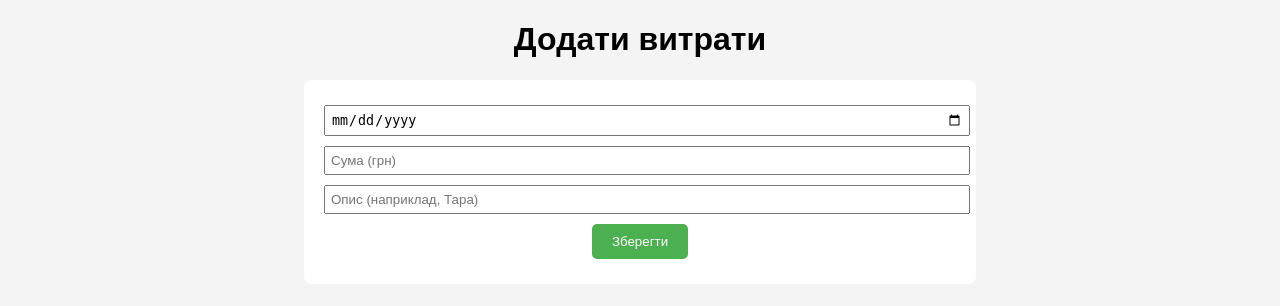
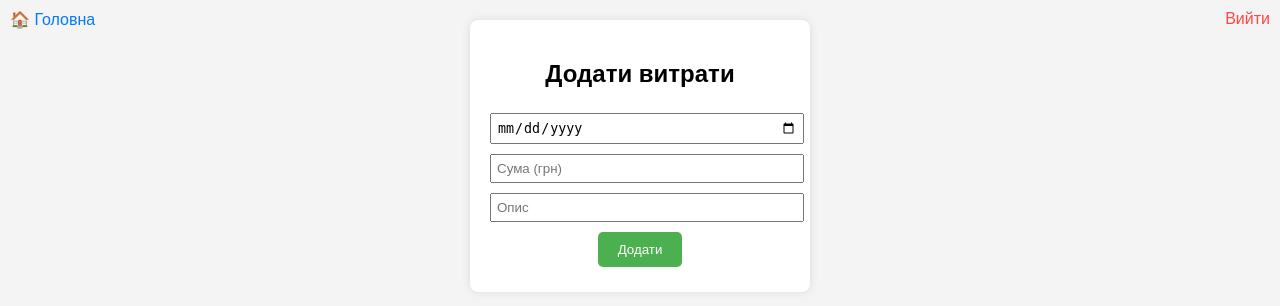
Before and after one commit to BomBom26/remp, a Flask app: page /add_expense in a window 1280 px wide. Shown: the top 306 px of the page. Run offline with Flask 2, Linux system fonts and the light colour scheme; the visitor is signed in with stand-in values (Sample User, id 1).

Commit message:
Update add_expense.html

```diff
--- a/templates/add_expense.html
+++ b/templates/add_expense.html
@@ -5,19 +5,27 @@
     <title>Додати витрати</title>
     <style>
         body { font-family: Arial, sans-serif; text-align: center; background-color: #f4f4f4; }
-        form { width: 50%; margin: 20px auto; background-color: #fff; padding: 20px; border-radius: 8px; }
-        input, textarea { width: 100%; margin: 5px 0; padding: 5px; }
+        .form-container { margin: 20px; padding: 20px; background-color: #fff; border-radius: 8px; box-shadow: 0 0 10px rgba(0,0,0,0.1); width: 300px; margin-left: auto; margin-right: auto; }
+        input { width: 100%; margin: 5px 0; padding: 5px; }
         button { padding: 10px 20px; margin: 5px; background-color: #4CAF50; color: white; border: none; border-radius: 5px; cursor: pointer; }
         button:hover { background-color: #45a049; }
+        .home-link { position: absolute; top: 10px; left: 10px; font-size: 16px; text-decoration: none; color: #007BFF; }
+        .home-link:hover { text-decoration: underline; }
+        .logout-link { position: absolute; top: 10px; right: 10px; font-size: 16px; text-decoration: none; color: #ff4444; }
+        .logout-link:hover { text-decoration: underline; }
     </style>
 </head>
 <body>
-    <h1>Додати витрати</h1>
-    <form action="/add_expense" method="POST">
-        <input type="date" name="date" required>
-        <input type="number" name="amount" placeholder="Сума (грн)" step="0.01" required>
-        <input type="text" name="description" placeholder="Опис (наприклад, Тара)" required>
-        <button type="submit">Зберегти</button>
-    </form>
+    <a href="/" class="home-link">🏠 Головна</a>
+    <a href="/logout" class="logout-link">Вийти</a>
+    <div class="form-container">
+        <h2>Додати витрати</h2>
+        <form method="POST">
+            <input type="date" name="date" required>
+            <input type="number" name="amount" placeholder="Сума (грн)" step="0.01" required>
+            <input type="text" name="description" placeholder="Опис" required>
+            <button type="submit">Додати</button>
+        </form>
+    </div>
 </body>
 </html>
```
